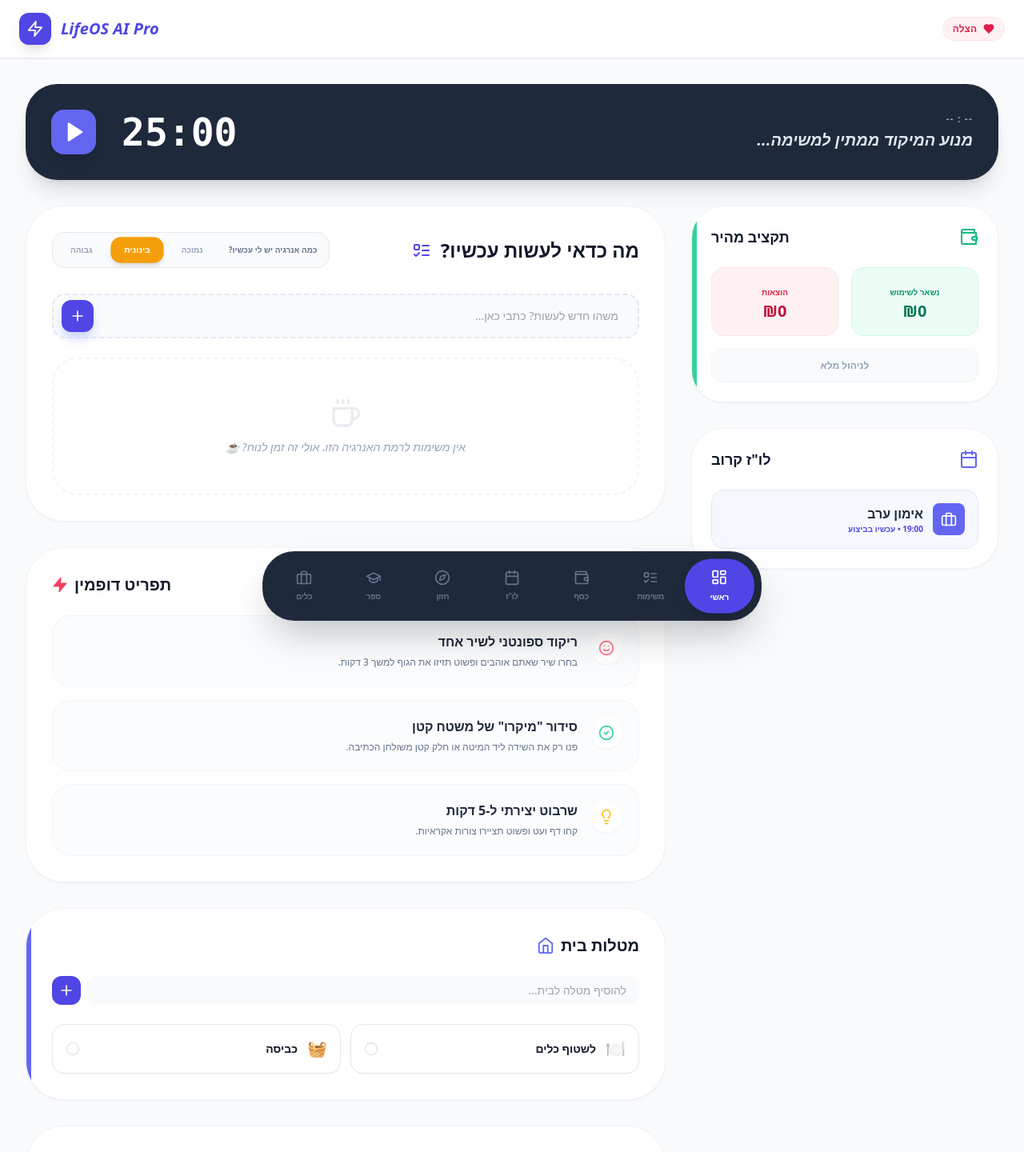
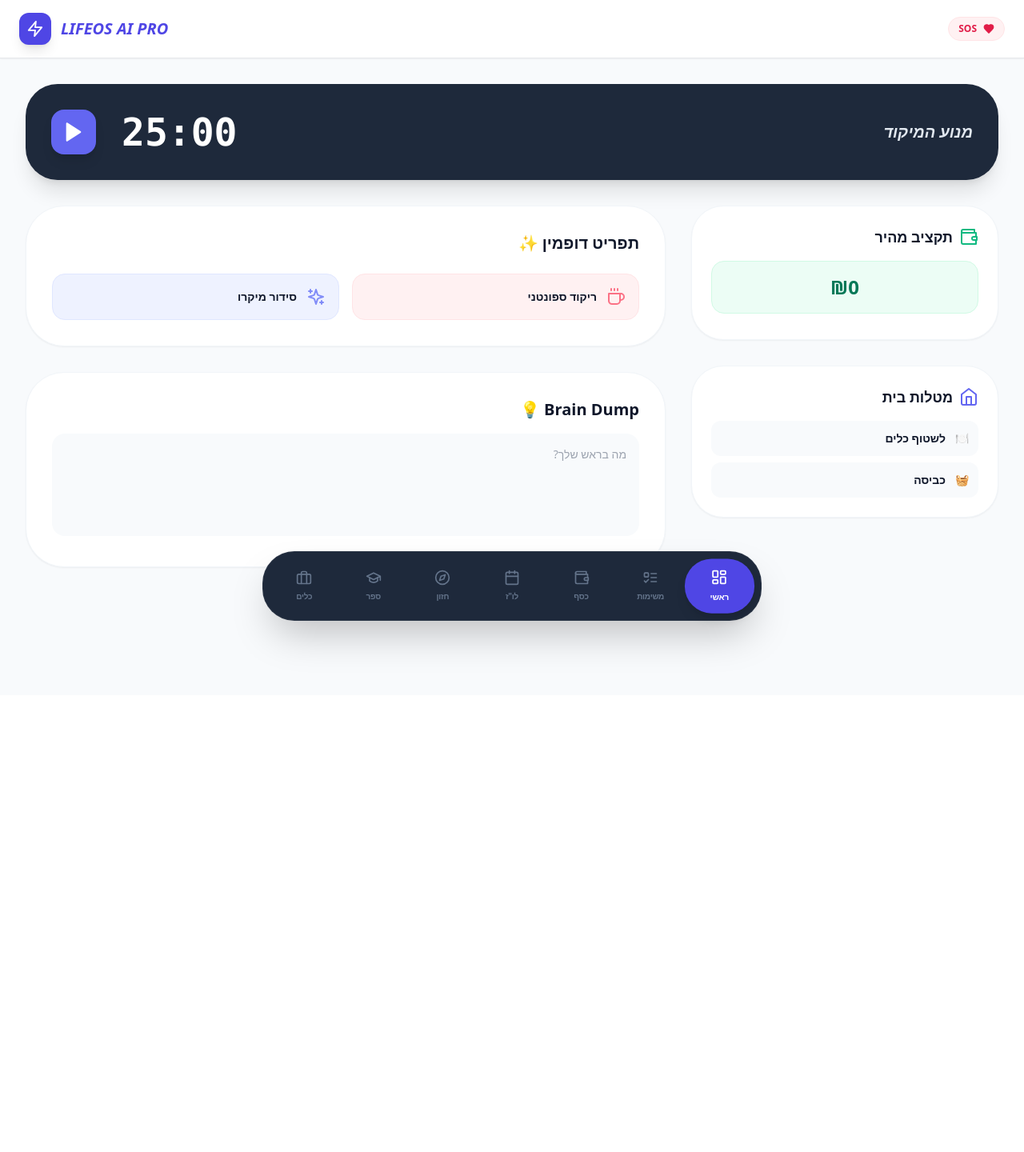
Before and after one commit to betzalel123/my-life-os, a React (Vite) app: page / in a window 1280 px wide. Shown: the top 1440 px of the page at 80% size. After the commit the page ends 869 px from the top, so only its background shows below. Built offline with nearby package versions, Linux system fonts and the light colour scheme.

Commit message:
Update App.jsx

```diff
--- a/src/App.jsx
+++ b/src/App.jsx
@@ -4,10 +4,11 @@ import {
   Compass, GraduationCap, Briefcase, Home, Plus,
   Circle, Lightbulb, Play, Pause, Timer, Clock,
   BatteryLow, BatteryMedium, BatteryFull, RefreshCw,
-  Heart, Star, Coffee, Smile, CheckCircle2, X
+  Heart, Star, Coffee, Smile, CheckCircle2, X,
+  TrendingUp, TrendingDown, ChevronRight, Target,
+  BrainCircuit, Sparkles, Trash2
 } from 'lucide-react';
 
-// עזר לשמירה מקומית
 const loadFromLocal = (key, defaultValue) => {
   try {
     const item = window.localStorage.getItem(key);
@@ -16,35 +17,36 @@ const loadFromLocal = (key, defaultValue) => {
 };
 
 const App = () => {
-  // --- מצבים (States) ---
+  // --- States ---
   const [activeTab, setActiveTab] = useState(() => loadFromLocal('lifeos_activeTab', 'dashboard'));
   const [energyLevel, setEnergyLevel] = useState('medium');
   const [tasks, setTasks] = useState(() => loadFromLocal('lifeos_tasks', []));
+  const [newTask, setNewTask] = useState('');
   const [chores, setChores] = useState(() => loadFromLocal('lifeos_chores', [
     { id: 1, text: 'לשטוף כלים', completed: false, icon: '🍽️' },
     { id: 2, text: 'כביסה', completed: false, icon: '🧺' }
   ]));
   const [newChore, setNewChore] = useState('');
+  const [transactions, setTransactions] = useState(() => loadFromLocal('lifeos_transactions', []));
   const [brainDump, setBrainDump] = useState(() => loadFromLocal('lifeos_brainDump', ''));
   const [timeLeft, setTimeLeft] = useState(25 * 60);
   const [isTimerRunning, setIsTimerRunning] = useState(false);
 
-  // שמירה אוטומטית
+  // Auto-save
   useEffect(() => {
     window.localStorage.setItem('lifeos_tasks', JSON.stringify(tasks));
     window.localStorage.setItem('lifeos_chores', JSON.stringify(chores));
+    window.localStorage.setItem('lifeos_transactions', JSON.stringify(transactions));
     window.localStorage.setItem('lifeos_brainDump', JSON.stringify(brainDump));
     window.localStorage.setItem('lifeos_activeTab', JSON.stringify(activeTab));
-  }, [tasks, chores, brainDump, activeTab]);
+  }, [tasks, chores, transactions, brainDump, activeTab]);
 
-  // לוגיקה של הטיימר
+  // Timer logic
   useEffect(() => {
     let interval = null;
     if (isTimerRunning && timeLeft > 0) {
       interval = setInterval(() => setTimeLeft(prev => prev - 1), 1000);
-    } else {
-      clearInterval(interval);
-    }
+    } else { clearInterval(interval); }
     return () => clearInterval(interval);
   }, [isTimerRunning, timeLeft]);
 
@@ -54,26 +56,19 @@ const App = () => {
     return `${mins.toString().padStart(2, '0')}:${secs.toString().padStart(2, '0')}`;
   };
 
-  const addChore = (e) => {
-    e.preventDefault();
-    if (!newChore.trim()) return;
-    setChores([{ id: Date.now(), text: newChore, completed: false, icon: '🏠' }, ...chores]);
-    setNewChore('');
-  };
-
-  const toggleChore = (id) => {
-    setChores(chores.map(c => c.id === id ? { ...c, completed: !c.completed } : c));
-  };
+  // Finance Calc
+  const expenses = transactions.filter(t => t.type === 'expense').reduce((sum, t) => sum + t.amount, 0);
+  const income = transactions.filter(t => t.type === 'income').reduce((sum, t) => sum + t.amount, 0);
 
   return (
     <div className="min-h-screen bg-[#f8fafc] text-slate-900 font-sans pb-32" dir="rtl">
       {/* Header */}
       <header className="sticky top-0 z-40 px-6 py-4 bg-white/90 backdrop-blur-xl border-b flex items-center justify-between shadow-sm">
-        <div className="flex items-center gap-2 px-3 py-1.5 bg-rose-50 border border-rose-100 rounded-full text-rose-600 text-xs font-bold cursor-pointer hover:bg-rose-100 transition-colors">
-          <Heart size={14} fill="currentColor" /> הצלה
+        <div className="flex items-center gap-2 px-3 py-1.5 bg-rose-50 border border-rose-100 rounded-full text-rose-600 text-xs font-bold cursor-pointer">
+          <Heart size={14} fill="currentColor" /> SOS
         </div>
         <div className="flex items-center gap-3">
-          <h1 className="text-xl font-black italic text-indigo-600">LifeOS AI Pro</h1>
+          <h1 className="text-xl font-black italic text-indigo-600 uppercase">LifeOS AI Pro</h1>
           <div className="w-10 h-10 bg-indigo-600 rounded-xl flex items-center justify-center shadow-lg text-white">
             <Zap size={22} />
           </div>
@@ -81,163 +76,116 @@ const App = () => {
       </header>
 
       <main className="p-4 md:p-8 max-w-7xl mx-auto space-y-8">
+
+        {/* --- DASHBOARD TAB --- */}
         {activeTab === 'dashboard' && (
-          <div className="flex flex-col gap-8">
-
-            {/* טיימר עליון - מנוע המיקוד */}
-            <section className="bg-slate-800 text-white p-8 rounded-[2.5rem] shadow-xl flex flex-col md:flex-row items-center justify-between gap-6 overflow-hidden relative">
-              <div className="flex flex-col">
-                <span className="text-slate-400 text-xs font-bold uppercase tracking-widest mb-1">-- : --</span>
-                <h2 className="text-xl font-bold italic text-slate-200">מנוע המיקוד ממתין למשימה...</h2>
+          <div className="space-y-8">
+            <section className="bg-slate-800 text-white p-8 rounded-[2.5rem] shadow-xl flex flex-col md:flex-row items-center justify-between gap-6">
+              <div>
+                <h2 className="text-xl font-bold italic text-slate-200">מנוע המיקוד</h2>
               </div>
               <div className="flex items-center gap-8">
                 <div className="text-5xl font-mono font-black">{formatTime(timeLeft)}</div>
-                <button
-                  onClick={() => setIsTimerRunning(!isTimerRunning)}
-                  className="w-14 h-14 bg-indigo-500 hover:bg-indigo-400 rounded-2xl flex items-center justify-center transition-all shadow-lg active:scale-95"
-                >
-                  {isTimerRunning ? <Pause size={28} fill="white" /> : <Play size={28} className="mr-[-4px]" fill="white" />}
+                <button onClick={() => setIsTimerRunning(!isTimerRunning)} className="w-14 h-14 bg-indigo-500 rounded-2xl flex items-center justify-center shadow-lg active:scale-95">
+                  {isTimerRunning ? <Pause size={28} fill="white" /> : <Play size={28} fill="white" />}
                 </button>
               </div>
             </section>
 
             <div className="grid grid-cols-1 lg:grid-cols-12 gap-8">
-              {/* עמודה ימנית - פיננסים ולו"ז */}
               <div className="lg:col-span-4 space-y-8">
-                {/* תקציב מהיר */}
-                <section className="bg-white p-6 rounded-[2.5rem] shadow-sm border border-slate-100 relative overflow-hidden">
-                  <div className="absolute top-0 left-0 w-1.5 h-full bg-emerald-400" />
-                  <div className="flex justify-between items-center mb-6">
-                    <Wallet className="text-emerald-500" size={24} />
-                    <h3 className="text-lg font-bold">תקציב מהיר</h3>
+                <section className="bg-white p-6 rounded-[2.5rem] shadow-sm border border-slate-100">
+                  <h3 className="text-lg font-bold mb-4 flex items-center gap-2"><Wallet className="text-emerald-500" /> תקציב מהיר</h3>
+                  <div className="bg-emerald-50 p-4 rounded-2xl mb-2 text-center border border-emerald-100">
+                    <p className="text-2xl font-black text-emerald-700">₪{income - expenses}</p>
                   </div>
-                  <div className="grid grid-cols-2 gap-4 mb-4">
-                    <div className="bg-emerald-50 p-4 rounded-2xl text-center border border-emerald-100">
-                      <span className="text-[10px] font-black text-emerald-600 uppercase">נשאר לשימוש</span>
-                      <p className="text-xl font-black text-emerald-700">₪0</p>
+                </section>
+                <section className="bg-white p-6 rounded-[2.5rem] shadow-sm border border-slate-100">
+                  <h3 className="text-lg font-bold mb-4 flex items-center gap-2"><Home className="text-indigo-500" /> מטלות בית</h3>
+                  <div className="space-y-2">
+                    {chores.slice(0,3).map(c => (
+                      <div key={c.id} className="flex items-center gap-3 p-3 bg-slate-50 rounded-xl text-sm">
+                        <span>{c.icon}</span><span className="flex-1 font-bold">{c.text}</span>
                       </div>
-                    <div className="bg-rose-50 p-4 rounded-2xl text-center border border-rose-100">
-                      <span className="text-[10px] font-black text-rose-600 uppercase">הוצאות</span>
-                      <p className="text-xl font-black text-rose-700">₪0</p>
-                    </div>
-                  </div>
-                  <button className="w-full py-3 bg-slate-50 text-slate-400 text-xs font-bold rounded-xl border border-slate-100">לניהול מלא</button>
-                </section>
-
-                {/* לו"ז קרוב */}
-                <section className="bg-white p-6 rounded-[2.5rem] shadow-sm border border-slate-100 relative overflow-hidden">
-                  <div className="flex justify-between items-center mb-6">
-                    <Calendar className="text-indigo-500" size={24} />
-                    <h3 className="text-lg font-bold">לו"ז קרוב</h3>
-                  </div>
-                  <div className="bg-indigo-50/50 p-4 rounded-2xl border border-indigo-100 flex items-center justify-between">
-                    <div className="flex items-center gap-3">
-                      <div className="w-10 h-10 bg-indigo-500 rounded-lg flex items-center justify-center text-white"><Briefcase size={20}/></div>
-                      <div>
-                        <p className="font-bold text-slate-800">אימון ערב</p>
-                        <p className="text-[10px] text-indigo-600 font-bold">19:00 • עכשיו בביצוע</p>
-                      </div>
-                    </div>
+                    ))}
                   </div>
                 </section>
               </div>
 
-              {/* עמודה מרכזית - משימות ואנרגיה */}
               <div className="lg:col-span-8 space-y-8">
                 <section className="bg-white p-8 rounded-[3rem] shadow-sm border border-slate-100">
-                  <div className="flex flex-col md:flex-row md:items-center justify-between gap-4 mb-8">
-                    <h3 className="text-2xl font-black flex items-center gap-3">מה כדאי לעשות עכשיו? <ListTodo size={24} className="text-indigo-600" /></h3>
-                    <div className="flex items-center gap-2 bg-slate-50 p-1.5 rounded-2xl border">
-                       <span className="text-[10px] font-bold text-slate-500 px-2 text-center leading-tight">כמה אנרגיה יש לי עכשיו?</span>
-                       {['נמוכה', 'בינונית', 'גבוהה'].map(lvl => (
-                         <button
-                           key={lvl}
-                           onClick={() => setEnergyLevel(lvl === 'נמוכה' ? 'low' : lvl === 'בינונית' ? 'medium' : 'high')}
-                           className={`px-4 py-2 rounded-xl text-[10px] font-bold transition-all ${
-                             (energyLevel === 'low' && lvl === 'נמוכה') || (energyLevel === 'medium' && lvl === 'בינונית') || (energyLevel === 'high' && lvl === 'גבוהה')
-                             ? 'bg-amber-500 text-white shadow-md scale-105' : 'text-slate-400 hover:bg-slate-100'
-                           }`}
-                         >
-                           {lvl}
+                  <h3 className="text-xl font-bold mb-6">תפריט דופמין ✨</h3>
+                  <div className="grid grid-cols-1 md:grid-cols-2 gap-4">
+                    <div className="p-4 bg-rose-50 rounded-2xl border border-rose-100 flex items-center gap-3">
+                      <Coffee className="text-rose-400" /> <span className="text-sm font-bold">ריקוד ספונטני</span>
+                    </div>
+                    <div className="p-4 bg-indigo-50 rounded-2xl border border-indigo-100 flex items-center gap-3">
+                      <Sparkles className="text-indigo-400" /> <span className="text-sm font-bold">סידור מיקרו</span>
+                    </div>
+                  </div>
+                </section>
+                <section className="bg-white p-8 rounded-[3rem] shadow-sm border border-slate-100">
+                   <h3 className="text-xl font-bold mb-4">Brain Dump 💡</h3>
+                   <textarea value={brainDump} onChange={(e) => setBrainDump(e.target.value)} className="w-full h-32 bg-slate-50 rounded-2xl p-4 text-sm outline-none resize-none border-none" placeholder="מה בראש שלך?" />
+                </section>
+              </div>
+            </div>
+          </div>
+        )}
+
+        {/* --- TASKS TAB --- */}
+        {activeTab === 'tasks' && (
+          <div className="space-y-8">
+            <h2 className="text-3xl font-black italic">ניהול משימות חכם</h2>
+            <div className="bg-white p-8 rounded-[3rem] shadow-sm border border-slate-100">
+              <div className="flex gap-4 mb-8">
+                {['low', 'medium', 'high'].map(lvl => (
+                  <button key={lvl} onClick={() => setEnergyLevel(lvl)} className={`flex-1 py-4 rounded-2xl font-bold transition-all ${energyLevel === lvl ? 'bg-indigo-600 text-white shadow-lg' : 'bg-slate-50 text-slate-400'}`}>
+                    אנרגיה {lvl === 'low' ? '😴' : lvl === 'medium' ? '💪' : '⚡'}
                   </button>
                 ))}
               </div>
-                  </div>
-
               <div className="relative mb-6">
-                    <input
-                      type="text"
-                      placeholder="משהו חדש לעשות? כתבי כאן..."
-                      className="w-full bg-slate-50 border-2 border-dashed border-slate-200 rounded-2xl py-4 px-6 text-sm outline-none focus:border-indigo-300 focus:bg-white transition-all"
-                    />
-                    <button className="absolute left-3 top-1/2 -translate-y-1/2 w-10 h-10 bg-indigo-600 text-white rounded-xl flex items-center justify-center shadow-lg shadow-indigo-200"><Plus size={20}/></button>
-                  </div>
-
-                  <div className="py-12 flex flex-col items-center justify-center text-slate-400 gap-3 border-2 border-dashed border-slate-100 rounded-[2rem]">
-                    <Coffee size={40} className="opacity-20" />
-                    <p className="italic text-sm">אין משימות לרמת האנרגיה הזו. אולי זה זמן לנוח? ☕</p>
-                  </div>
-                </section>
-
-                {/* תפריט דופמין */}
-                <section className="bg-white p-8 rounded-[3rem] shadow-sm border border-slate-100">
-                   <div className="flex justify-between items-center mb-6">
-                      <div className="flex items-center gap-2 text-rose-500 font-bold">
-                        <RefreshCw size={18} /> <span className="text-xs uppercase">רענן</span>
-                      </div>
-                      <h3 className="text-xl font-bold flex items-center gap-2">תפריט דופמין <Zap size={20} className="text-rose-500" fill="currentColor" /></h3>
+                <input type="text" placeholder="להוסיף משימה חדשה..." className="w-full bg-slate-50 border-2 border-dashed border-slate-200 rounded-2xl py-5 px-6 outline-none" />
+                <button className="absolute left-3 top-1/2 -translate-y-1/2 bg-indigo-600 text-white p-3 rounded-xl shadow-lg"><Plus /></button>
               </div>
               <div className="space-y-4">
-                     {[
-                       { title: 'ריקוד ספונטני לשיר אחד', desc: 'בחרו שיר שאתם אוהבים ופשוט תזיזו את הגוף למשך 3 דקות.', icon: <Smile size={20} className="text-rose-400" /> },
-                       { title: 'סידור "מיקרו" של משטח קטן', desc: 'פנו רק את השידה ליד המיטה או חלק קטן משולחן הכתיבה.', icon: <CheckCircle2 size={20} className="text-emerald-400" /> },
-                       { title: 'שרבוט יצירתי ל-5 דקות', desc: 'קחו דף ועט ופשוט תציירו צורות אקראיות.', icon: <Lightbulb size={20} className="text-amber-400" /> }
-                     ].map((item, i) => (
-                       <div key={i} className="p-5 bg-slate-50/50 rounded-3xl border border-slate-100 flex items-start gap-4 hover:bg-white hover:shadow-md transition-all cursor-pointer group">
-                         <div className="w-10 h-10 rounded-full bg-white flex items-center justify-center shadow-sm shrink-0">{item.icon}</div>
-                         <div>
-                           <h4 className="font-bold text-slate-800 mb-1 group-hover:text-indigo-600 transition-colors">{item.title}</h4>
-                           <p className="text-xs text-slate-500 leading-relaxed">{item.desc}</p>
+                <p className="text-center text-slate-400 italic py-10">אין משימות לרמת האנרגיה הזו...</p>
               </div>
             </div>
-                     ))}
           </div>
-                </section>
+        )}
 
-                {/* מטלות בית */}
-                <section className="bg-white p-8 rounded-[3rem] shadow-sm border border-slate-100 relative overflow-hidden">
-                  <div className="absolute top-0 left-0 w-1.5 h-full bg-indigo-500" />
-                  <h3 className="text-xl font-bold flex items-center gap-2 mb-6">מטלות בית <Home size={22} className="text-indigo-500" /></h3>
-                  <form onSubmit={addChore} className="flex gap-2 mb-6">
-                    <input
-                      value={newChore} onChange={(e) => setNewChore(e.target.value)}
-                      placeholder="להוסיף מטלה לבית..."
-                      className="flex-1 bg-slate-50 rounded-xl px-4 py-2 text-sm border-none focus:ring-1 focus:ring-indigo-300"
-                    />
-                    <button type="submit" className="bg-indigo-600 text-white p-2 rounded-xl"><Plus size={20}/></button>
-                  </form>
-                  <div className="grid grid-cols-1 md:grid-cols-2 gap-3">
-                    {chores.map(c => (
-                      <div key={c.id} onClick={() => toggleChore(c.id)} className={`p-4 rounded-2xl border transition-all flex items-center gap-3 cursor-pointer ${c.completed ? 'bg-slate-50 opacity-50' : 'bg-white hover:border-indigo-200 shadow-sm'}`}>
-                        <span className="text-xl">{c.icon}</span>
-                        <span className={`text-sm font-bold flex-1 ${c.completed ? 'line-through' : ''}`}>{c.text}</span>
-                        {c.completed ? <CheckCircle2 className="text-emerald-500" size={18} /> : <Circle className="text-slate-200" size={18} />}
+        {/* --- FINANCE TAB --- */}
+        {activeTab === 'finance' && (
+          <div className="space-y-8">
+             <h2 className="text-3xl font-black italic">ניהול פיננסי</h2>
+             <div className="grid grid-cols-1 md:grid-cols-3 gap-6">
+                <div className="bg-emerald-500 text-white p-8 rounded-[2.5rem] shadow-lg">
+                  <p className="text-sm font-bold opacity-80">יתרה נוכחית</p>
+                  <p className="text-4xl font-black">₪{income - expenses}</p>
                 </div>
-                    ))}
+                <div className="bg-white p-8 rounded-[2.5rem] border border-slate-100">
+                  <p className="text-sm font-bold text-slate-400">הוצאות החודש</p>
+                  <p className="text-4xl font-black text-rose-500">₪{expenses}</p>
                 </div>
-                </section>
-
-                {/* Brain Dump */}
-                <section className="bg-white p-8 rounded-[3rem] shadow-sm border border-slate-100">
-                   <h3 className="text-xl font-bold flex items-center justify-end gap-2 mb-6">Brain Dump <Lightbulb size={22} className="text-amber-500" /></h3>
-                   <textarea
-                     value={brainDump} onChange={(e) => setBrainDump(e.target.value)}
-                     placeholder="פרוקי פה הכל..."
-                     className="w-full h-40 bg-slate-50/50 rounded-3xl p-6 text-sm outline-none border-none focus:ring-2 focus:ring-amber-100 resize-none"
-                   />
-                </section>
+                <div className="bg-white p-8 rounded-[2.5rem] border border-slate-100">
+                  <p className="text-sm font-bold text-slate-400">הכנסות החודש</p>
+                  <p className="text-4xl font-black text-emerald-500">₪{income}</p>
                 </div>
              </div>
+             <div className="bg-white p-8 rounded-[3rem] border border-slate-100">
+                <h3 className="text-xl font-bold mb-6 italic">תנועות אחרונות</h3>
+                <p className="text-center text-slate-400 py-10">עוד לא הוספת תנועות החודש.</p>
+             </div>
+          </div>
+        )}
+
+        {/* --- OTHER TABS --- */}
+        {['vision', 'schedule', 'skills', 'tools'].includes(activeTab) && (
+          <div className="flex flex-col items-center justify-center py-32 bg-white rounded-[3rem] border border-dashed text-slate-400">
+             <BrainCircuit size={48} className="mb-4 opacity-20" />
+             <p className="text-xl font-black italic">הטאב הזה בתהליכי בנייה... 🔨</p>
           </div>
         )}
       </main>
@@ -254,11 +202,7 @@ const App = () => {
             { id: 'skills', icon: GraduationCap, label: 'ספר' },
             { id: 'tools', icon: Briefcase, label: 'כלים' },
           ].map((item) => (
-            <button
-              key={item.id}
-              onClick={() => setActiveTab(item.id)}
-              className={`flex-1 flex flex-col items-center gap-1.5 py-3 rounded-[2rem] transition-all duration-300 ${activeTab === item.id ? 'bg-indigo-600 shadow-lg scale-105' : 'text-slate-500 hover:text-slate-300'}`}
-            >
+            <button key={item.id} onClick={() => setActiveTab(item.id)} className={`flex-1 flex flex-col items-center gap-1.5 py-3 rounded-[2rem] transition-all duration-300 ${activeTab === item.id ? 'bg-indigo-600 shadow-lg scale-105' : 'text-slate-500 hover:text-slate-300'}`}>
               <item.icon size={20} />
               <span className="text-[10px] font-black uppercase tracking-tight">{item.label}</span>
             </button>
```
Lines whose indentation alone changed are shown as unchanged.
